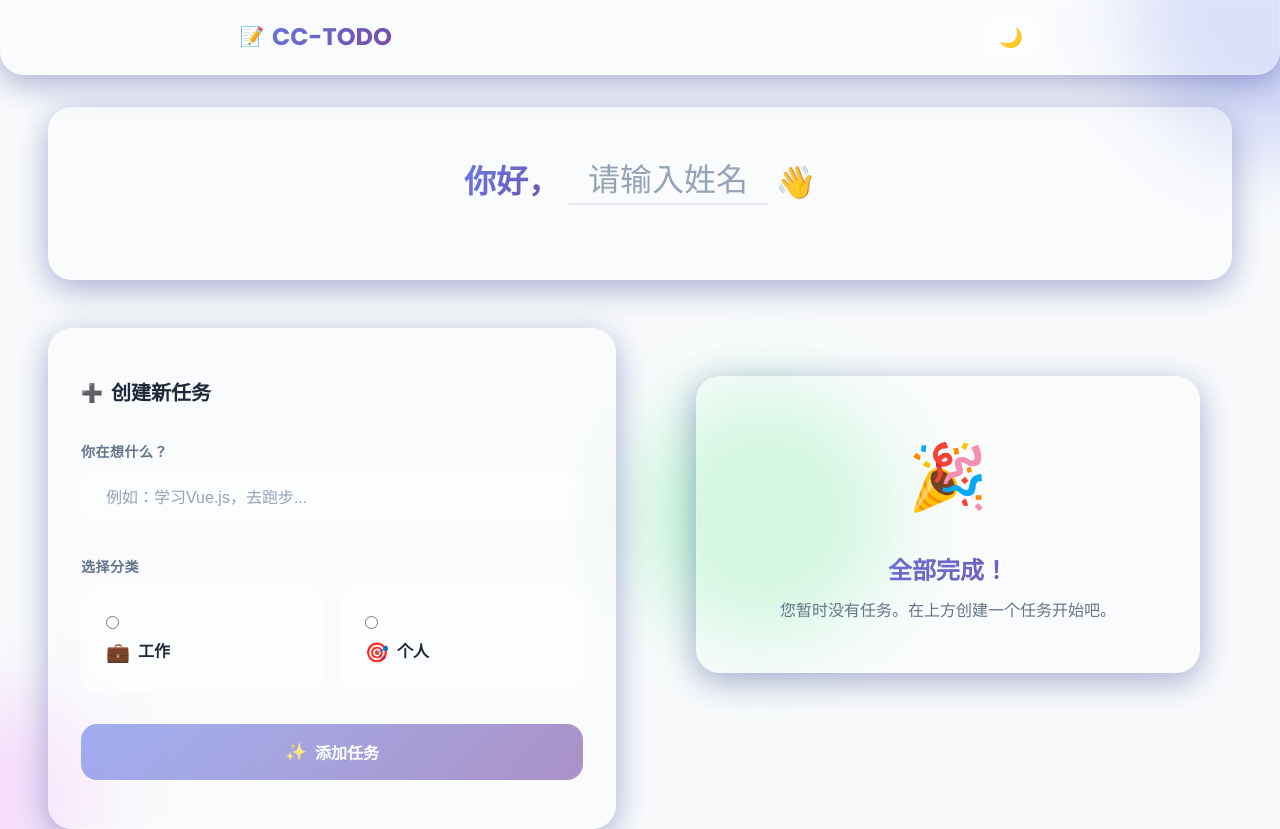
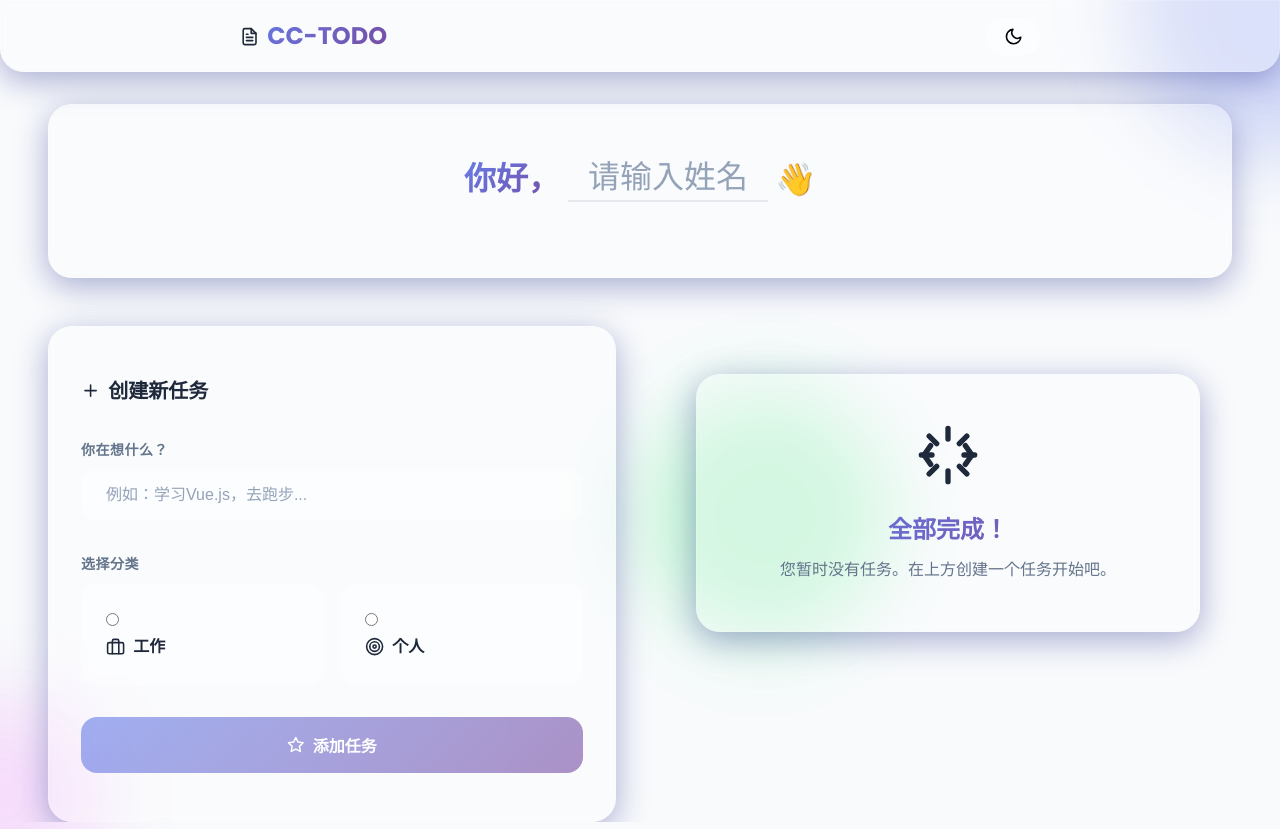
Before and after one commit to Ratey258/CC-TODO, a Vue app: page / in a window 1280 px wide. Built offline with nearby package versions, Linux system fonts and the light colour scheme.

Commit message:
更新扁平化图标

```diff
--- a/src/App.vue
+++ b/src/App.vue
@@ -1,5 +1,6 @@
 <script setup>
 import { ref, onMounted, computed, watch } from 'vue'
+import Icons from './components/Icons.vue'
 
 // 响应式数据
 const todos = ref([])
@@ -91,11 +92,15 @@ onMounted(() => {
 		<nav class="navbar glass">
 			<div class="nav-content">
 				<h1 class="app-title">
-					<span class="icon">📝</span>
+					<span class="icon">
+						<Icons name="app" />
+					</span>
 					CC-TODO
 				</h1>
 				<button class="theme-toggle" @click="toggleTheme" :class="{ active: isDarkMode }">
-					<span class="theme-icon">{{ isDarkMode ? '☀️' : '🌙' }}</span>
+					<span class="theme-icon">
+						<Icons :name="isDarkMode ? 'sun' : 'moon'" />
+					</span>
 				</button>
 			</div>
 		</nav>
@@ -141,7 +146,9 @@ onMounted(() => {
 			<section class="create-todo glass">
 				<div class="section-header">
 					<h3 class="section-title">
-						<span class="section-icon">➕</span>
+						<span class="section-icon">
+							<Icons name="plus" />
+						</span>
 						创建新任务
 					</h3>
 				</div>
@@ -169,7 +176,9 @@ onMounted(() => {
 									v-model="input_category"
 								/>
 								<div class="category-content">
-									<span class="category-icon">💼</span>
+									<span class="category-icon">
+										<Icons name="briefcase" />
+									</span>
 									<span class="category-name">工作</span>
 								</div>
 								<div class="category-indicator business"></div>
@@ -183,7 +192,9 @@ onMounted(() => {
 									v-model="input_category"
 								/>
 								<div class="category-content">
-									<span class="category-icon">🎯</span>
+									<span class="category-icon">
+										<Icons name="target" />
+									</span>
 									<span class="category-name">个人</span>
 								</div>
 								<div class="category-indicator personal"></div>
@@ -192,7 +203,9 @@ onMounted(() => {
 					</div>
 
 					<button type="submit" class="add-button" :disabled="!input_content.trim() || !input_category">
-						<span class="button-icon">✨</span>
+						<span class="button-icon">
+							<Icons name="star" />
+						</span>
 						添加任务
 					</button>
 				</form>
@@ -202,7 +215,9 @@ onMounted(() => {
 			<section class="todo-list">
 				<div class="section-header" v-if="todos.length > 0">
 					<h3 class="section-title">
-						<span class="section-icon">📋</span>
+						<span class="section-icon">
+							<Icons name="list" />
+						</span>
 						我的任务
 					</h3>
 				</div>
@@ -222,7 +237,9 @@ onMounted(() => {
 							<label class="todo-checkbox">
 								<input type="checkbox" v-model="todo.done" />
 								<span class="checkmark">
-									<span class="check-icon">✓</span>
+									<span class="check-icon">
+										<Icons name="check" />
+									</span>
 								</span>
 							</label>
 
@@ -235,7 +252,10 @@ onMounted(() => {
 								/>
 								<div class="todo-category">
 											<span class="category-badge" :class="todo.category">
-												{{ todo.category === 'business' ? '💼 工作' : '🎯 个人' }}
+												<span class="badge-icon">
+													<Icons :name="todo.category === 'business' ? 'briefcase' : 'target'" />
+												</span>
+												{{ todo.category === 'business' ? '工作' : '个人' }}
 											</span>
 								</div>
 							</div>
@@ -246,7 +266,9 @@ onMounted(() => {
 										@click="removeTodo(todo)"
 										title="删除任务"
 									>
-									<span class="action-icon">🗑️</span>
+									<span class="action-icon">
+										<Icons name="trash" />
+									</span>
 								</button>
 							</div>
 						</div>
@@ -255,7 +277,9 @@ onMounted(() => {
 
 				<!-- 空状态 -->
 				<div class="empty-state glass" v-else>
-					<div class="empty-icon">🎉</div>
+					<div class="empty-icon">
+						<Icons name="celebrate" />
+					</div>
 					<h3 class="empty-title">全部完成！</h3>
 					<p class="empty-text">您暂时没有任务。在上方创建一个任务开始吧。</p>
 				</div>
--- /dev/null
+++ b/src/components/Icons.vue
@@ -0,0 +1,104 @@
+<template>
+  <!-- 应用图标 -->
+  <svg v-if="name === 'app'" viewBox="0 0 24 24" fill="none" xmlns="http://www.w3.org/2000/svg">
+    <path d="M14 2H6C4.89543 2 4 2.89543 4 4V20C4 21.1046 4.89543 22 6 22H18C19.1046 22 20 21.1046 20 20V8L14 2Z" stroke="currentColor" stroke-width="2" stroke-linecap="round" stroke-linejoin="round"/>
+    <path d="M14 2V8H20" stroke="currentColor" stroke-width="2" stroke-linecap="round" stroke-linejoin="round"/>
+    <path d="M16 13H8" stroke="currentColor" stroke-width="2" stroke-linecap="round" stroke-linejoin="round"/>
+    <path d="M16 17H8" stroke="currentColor" stroke-width="2" stroke-linecap="round" stroke-linejoin="round"/>
+    <path d="M10 9H9H8" stroke="currentColor" stroke-width="2" stroke-linecap="round" stroke-linejoin="round"/>
+  </svg>
+
+  <!-- 月亮图标 -->
+  <svg v-else-if="name === 'moon'" viewBox="0 0 24 24" fill="none" xmlns="http://www.w3.org/2000/svg">
+    <path d="M21 12.79A9 9 0 1 1 11.21 3 7 7 0 0 0 21 12.79Z" stroke="currentColor" stroke-width="2" stroke-linecap="round" stroke-linejoin="round"/>
+  </svg>
+
+  <!-- 太阳图标 -->
+  <svg v-else-if="name === 'sun'" viewBox="0 0 24 24" fill="none" xmlns="http://www.w3.org/2000/svg">
+    <circle cx="12" cy="12" r="5" stroke="currentColor" stroke-width="2" stroke-linecap="round" stroke-linejoin="round"/>
+    <path d="M12 1V3" stroke="currentColor" stroke-width="2" stroke-linecap="round" stroke-linejoin="round"/>
+    <path d="M12 21V23" stroke="currentColor" stroke-width="2" stroke-linecap="round" stroke-linejoin="round"/>
+    <path d="M4.22 4.22L5.64 5.64" stroke="currentColor" stroke-width="2" stroke-linecap="round" stroke-linejoin="round"/>
+    <path d="M18.36 18.36L19.78 19.78" stroke="currentColor" stroke-width="2" stroke-linecap="round" stroke-linejoin="round"/>
+    <path d="M1 12H3" stroke="currentColor" stroke-width="2" stroke-linecap="round" stroke-linejoin="round"/>
+    <path d="M21 12H23" stroke="currentColor" stroke-width="2" stroke-linecap="round" stroke-linejoin="round"/>
+    <path d="M4.22 19.78L5.64 18.36" stroke="currentColor" stroke-width="2" stroke-linecap="round" stroke-linejoin="round"/>
+    <path d="M18.36 5.64L19.78 4.22" stroke="currentColor" stroke-width="2" stroke-linecap="round" stroke-linejoin="round"/>
+  </svg>
+
+  <!-- 加号图标 -->
+  <svg v-else-if="name === 'plus'" viewBox="0 0 24 24" fill="none" xmlns="http://www.w3.org/2000/svg">
+    <path d="M12 5V19" stroke="currentColor" stroke-width="2" stroke-linecap="round" stroke-linejoin="round"/>
+    <path d="M5 12H19" stroke="currentColor" stroke-width="2" stroke-linecap="round" stroke-linejoin="round"/>
+  </svg>
+
+  <!-- 工作图标 -->
+  <svg v-else-if="name === 'briefcase'" viewBox="0 0 24 24" fill="none" xmlns="http://www.w3.org/2000/svg">
+    <rect x="2" y="7" width="20" height="14" rx="2" ry="2" stroke="currentColor" stroke-width="2" stroke-linecap="round" stroke-linejoin="round"/>
+    <path d="M16 21V5C16 3.89543 15.1046 3 14 3H10C8.89543 3 8 3.89543 8 5V21" stroke="currentColor" stroke-width="2" stroke-linecap="round" stroke-linejoin="round"/>
+  </svg>
+
+  <!-- 目标图标 -->
+  <svg v-else-if="name === 'target'" viewBox="0 0 24 24" fill="none" xmlns="http://www.w3.org/2000/svg">
+    <circle cx="12" cy="12" r="10" stroke="currentColor" stroke-width="2" stroke-linecap="round" stroke-linejoin="round"/>
+    <circle cx="12" cy="12" r="6" stroke="currentColor" stroke-width="2" stroke-linecap="round" stroke-linejoin="round"/>
+    <circle cx="12" cy="12" r="2" stroke="currentColor" stroke-width="2" stroke-linecap="round" stroke-linejoin="round"/>
+  </svg>
+
+  <!-- 星星图标 -->
+  <svg v-else-if="name === 'star'" viewBox="0 0 24 24" fill="none" xmlns="http://www.w3.org/2000/svg">
+    <path d="M12 2L15.09 8.26L22 9.27L17 14.14L18.18 21.02L12 17.77L5.82 21.02L7 14.14L2 9.27L8.91 8.26L12 2Z" stroke="currentColor" stroke-width="2" stroke-linecap="round" stroke-linejoin="round"/>
+  </svg>
+
+  <!-- 列表图标 -->
+  <svg v-else-if="name === 'list'" viewBox="0 0 24 24" fill="none" xmlns="http://www.w3.org/2000/svg">
+    <path d="M8 6H21" stroke="currentColor" stroke-width="2" stroke-linecap="round" stroke-linejoin="round"/>
+    <path d="M8 12H21" stroke="currentColor" stroke-width="2" stroke-linecap="round" stroke-linejoin="round"/>
+    <path d="M8 18H21" stroke="currentColor" stroke-width="2" stroke-linecap="round" stroke-linejoin="round"/>
+    <path d="M3 6H3.01" stroke="currentColor" stroke-width="2" stroke-linecap="round" stroke-linejoin="round"/>
+    <path d="M3 12H3.01" stroke="currentColor" stroke-width="2" stroke-linecap="round" stroke-linejoin="round"/>
+    <path d="M3 18H3.01" stroke="currentColor" stroke-width="2" stroke-linecap="round" stroke-linejoin="round"/>
+  </svg>
+
+  <!-- 检查图标 -->
+  <svg v-else-if="name === 'check'" viewBox="0 0 24 24" fill="none" xmlns="http://www.w3.org/2000/svg">
+    <path d="M20 6L9 17L4 12" stroke="currentColor" stroke-width="2" stroke-linecap="round" stroke-linejoin="round"/>
+  </svg>
+
+  <!-- 垃圾桶图标 -->
+  <svg v-else-if="name === 'trash'" viewBox="0 0 24 24" fill="none" xmlns="http://www.w3.org/2000/svg">
+    <path d="M3 6H5H21" stroke="currentColor" stroke-width="2" stroke-linecap="round" stroke-linejoin="round"/>
+    <path d="M8 6V4C8 3.46957 8.21071 2.96086 8.58579 2.58579C8.96086 2.21071 9.46957 2 10 2H14C14.5304 2 15.0391 2.21071 15.4142 2.58579C15.7893 2.96086 16 3.46957 16 4V6M19 6V20C19 20.5304 18.7893 21.0391 18.4142 21.4142C18.0391 21.7893 17.5304 22 17 22H7C6.46957 22 5.96086 21.7893 5.58579 21.4142C5.21071 21.0391 5 20.5304 5 20V6H19Z" stroke="currentColor" stroke-width="2" stroke-linecap="round" stroke-linejoin="round"/>
+  </svg>
+
+  <!-- 庆祝图标 -->
+  <svg v-else-if="name === 'celebrate'" viewBox="0 0 24 24" fill="none" xmlns="http://www.w3.org/2000/svg">
+    <path d="M5.5 8.5L3 12L5.5 15.5" stroke="currentColor" stroke-width="2" stroke-linecap="round" stroke-linejoin="round"/>
+    <path d="M18.5 8.5L21 12L18.5 15.5" stroke="currentColor" stroke-width="2" stroke-linecap="round" stroke-linejoin="round"/>
+    <path d="M12 2V6" stroke="currentColor" stroke-width="2" stroke-linecap="round" stroke-linejoin="round"/>
+    <path d="M12 18V22" stroke="currentColor" stroke-width="2" stroke-linecap="round" stroke-linejoin="round"/>
+    <path d="M4.93 4.93L7.76 7.76" stroke="currentColor" stroke-width="2" stroke-linecap="round" stroke-linejoin="round"/>
+    <path d="M16.24 16.24L19.07 19.07" stroke="currentColor" stroke-width="2" stroke-linecap="round" stroke-linejoin="round"/>
+    <path d="M2 12H6" stroke="currentColor" stroke-width="2" stroke-linecap="round" stroke-linejoin="round"/>
+    <path d="M18 12H22" stroke="currentColor" stroke-width="2" stroke-linecap="round" stroke-linejoin="round"/>
+    <path d="M4.93 19.07L7.76 16.24" stroke="currentColor" stroke-width="2" stroke-linecap="round" stroke-linejoin="round"/>
+    <path d="M16.24 7.76L19.07 4.93" stroke="currentColor" stroke-width="2" stroke-linecap="round" stroke-linejoin="round"/>
+  </svg>
+</template>
+
+<script setup>
+defineProps({
+  name: {
+    type: String,
+    required: true
+  }
+})
+</script>
+
+<style scoped>
+svg {
+  width: 100%;
+  height: 100%;
+  display: block;
+}
+</style>
--- a/src/main.css
+++ b/src/main.css
@@ -199,9 +199,11 @@ body {
 }
 
 .app-title .icon {
-  font-size: 1.2rem;
-  filter: none;
-  -webkit-text-fill-color: initial;
+  width: 1.2rem;
+  height: 1.2rem;
+  display: inline-flex;
+  align-items: center;
+  justify-content: center;
 }
 
 .theme-toggle {
@@ -224,8 +226,71 @@ body {
 }
 
 .theme-icon {
-  font-size: 1.2rem;
-  display: block;
+  width: 1.2rem;
+  height: 1.2rem;
+  display: flex;
+  align-items: center;
+  justify-content: center;
+}
+
+/* Icon Styles */
+.section-icon {
+  width: 1.2rem;
+  height: 1.2rem;
+  display: inline-flex;
+  align-items: center;
+  justify-content: center;
+}
+
+.category-icon {
+  width: 1.2rem;
+  height: 1.2rem;
+  display: inline-flex;
+  align-items: center;
+  justify-content: center;
+}
+
+.button-icon {
+  width: 1.1rem;
+  height: 1.1rem;
+  display: inline-flex;
+  align-items: center;
+  justify-content: center;
+}
+
+.check-icon {
+  width: 1rem;
+  height: 1rem;
+  display: inline-flex;
+  align-items: center;
+  justify-content: center;
+}
+
+.action-icon {
+  width: 1rem;
+  height: 1rem;
+  display: inline-flex;
+  align-items: center;
+  justify-content: center;
+}
+
+.badge-icon {
+  width: 0.9rem;
+  height: 0.9rem;
+  display: inline-flex;
+  align-items: center;
+  justify-content: center;
+  margin-right: 0.25rem;
+}
+
+.empty-icon {
+  width: 4rem;
+  height: 4rem;
+  display: flex;
+  align-items: center;
+  justify-content: center;
+  margin: 0 auto var(--spacing-lg);
+  color: var(--primary-color);
 }
 
 /* Main Content */
@@ -557,9 +622,6 @@ section:hover {
   z-index: 1;
 }
 
-.category-icon {
-  font-size: 1.2rem;
-}
 
 .category-name {
   font-weight: 600;
@@ -615,9 +677,6 @@ section:hover {
   cursor: not-allowed;
 }
 
-.button-icon {
-  font-size: 1.1rem;
-}
 
 /* Todo List */
 .todos-container {
```
Also changed, not shown: 1 other file (tests, documents, lock files or other folders).
